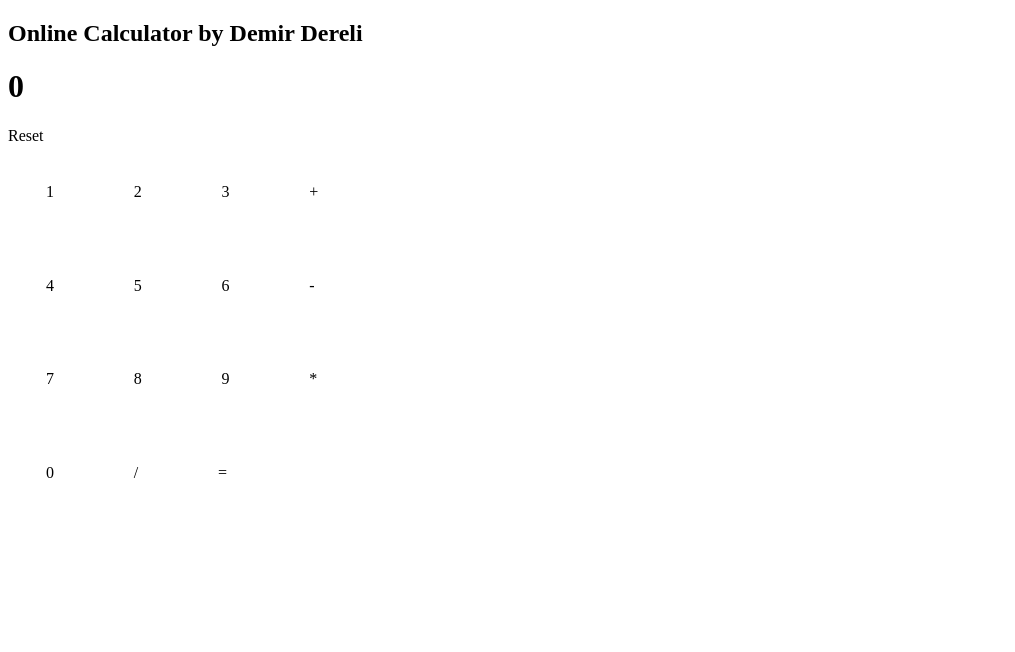
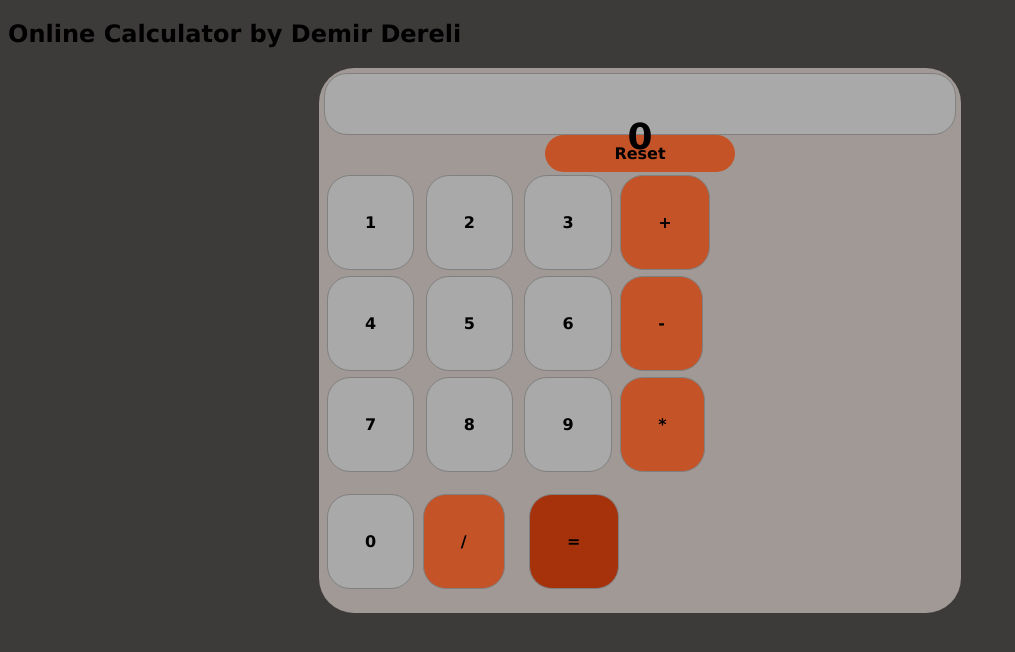
Before and after one commit to demurthelemur/calculatorJs, a plain HTML site: page index.html in a window 1280 px wide. Shown: the whole page, without its empty margins (0-1015 px from the left). Drawn offline with Linux system fonts and the light colour scheme.

Commit message:
Finnished the Calculator app
While the design is lacking this is a fully functional basic calculator that is done with vanilla js, html and css. Needs more work to be able to do multiple operations at once

```diff
--- a/app.css
+++ b/app.css
@@ -1,14 +1,60 @@
 .button{
     display: inline-block;
-    margin: 3%;
+    margin: 3px;
+    padding: 37px;
+    border: 1px solid grey;
+    border-radius: 23px;
+    background-color: darkgray;
 }
 
 .buttonCustom{
     display: inline-block;
-    margin: 3%;
+    padding: 37px;
+    border: 1px solid grey;
+    border-radius: 23px;
+    background-color: #c45427;
 }
 
 #resultBtn{
     display: inline-block;
     margin: 3%;
+    display: inline-block;
+    padding: 37px;
+    border: 1px solid grey;
+    border-radius: 23px;
+    background-color: #a6320c;
 }
+
+#display{
+    font-weight: bold;
+    font-size: large;
+    background-color: darkgray;
+    border: 1px solid grey;
+    border-radius: 23px;
+    height: 24px;
+    padding: 18px 0;
+    text-align: center;
+}
+
+body{
+    background-color: #3d3a3a;
+    font-family: 'Lucida Sans', 'Lucida Sans Regular', 'Lucida Grande', 'Lucida Sans Unicode', Geneva, Verdana, sans-serif;
+    font-weight: 600;
+}
+
+#container{
+    margin: auto;
+    width: 50%;
+    background-color: #a19996;
+    padding: 5px;
+    border-radius: 35px;
+}
+
+#resetBtn{
+    background-color:  #c45427;
+    border-radius: 23px;
+    width: 30%;
+    margin: auto;
+    padding: 9px 0;
+    text-align: center;
+}
--- a/app.js
+++ b/app.js
@@ -8,6 +8,7 @@ let currentNum = null;
 let firstNum = 0;
 let secondNum = 0;
 let operation = null;
+let result = 0;
 
 for(let i = 0; i<buttons.length; i++){
     buttons[i].addEventListener("click", () => {
@@ -33,11 +34,33 @@ for(let i = 0; i < buttons2.length; i++){
 
     })
 }
+resultBtn.addEventListener("click", () => {
+    secondNum = displayNum.innerText;
+    secondNum = parseInt(secondNum);
+    firstNum = parseInt(firstNum);
+    if(operation == "+"){
+        result = firstNum + secondNum;
+        displayNum.innerText = result;
+    } else if(operation == "-"){
+        result = firstNum - secondNum;
+        displayNum.innerText = result;
+    } else if(operation == "*"){
+        result = firstNum * secondNum;
+        displayNum.innerText = result;
+    } else if(operation == "/"){
+        result = firstNum / secondNum;
+        displayNum.innerText = result;
+    } else{
+        displayNum.innerText = "Error!"
+    }
+})
+
 
 resetButton.addEventListener("click", () => {
     currentNum = null;
     firstNum = 0;
     secondNum = 0;
     operation = null;
+    result = 0;
     displayNum.innerText = 0;
 })
--- a/index.html
+++ b/index.html
@@ -9,6 +9,7 @@
 </head>
 <body>
     <h2>Online Calculator by Demir Dereli</h2>
+    <div id = "container">
     <div id="display">
         <h1>0</h1>
     </div>
@@ -36,6 +37,7 @@
         <div class="buttonCustom" id="divide">/</div>
         <div id="resultBtn">=</div>
     </div>
+    </div>
     <script src="app.js"></script>
 </body>
 </html>
```
